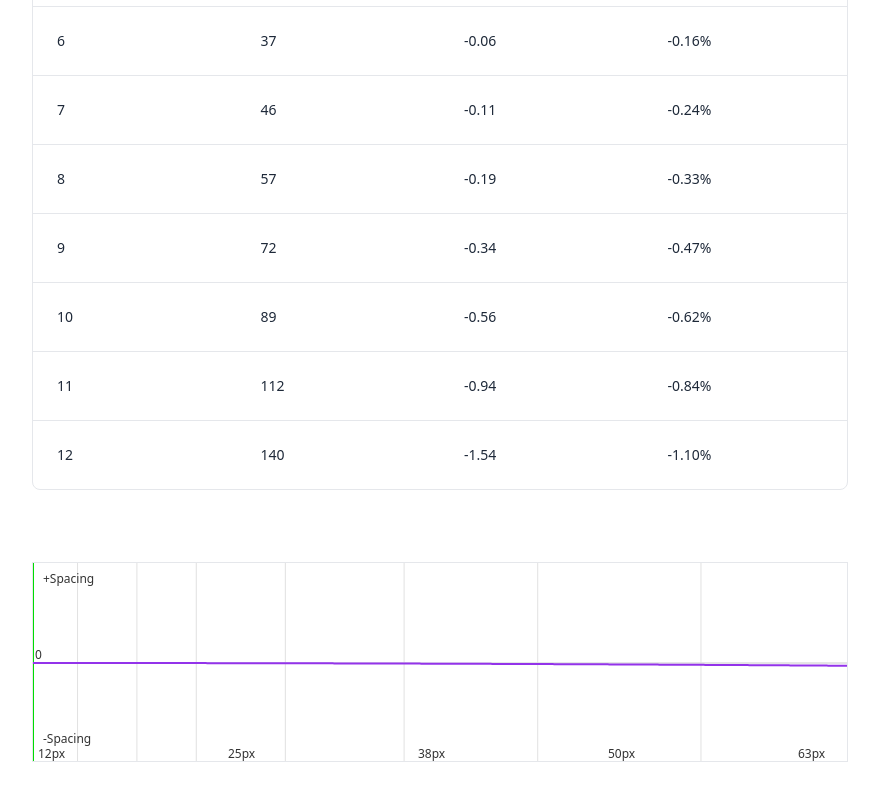
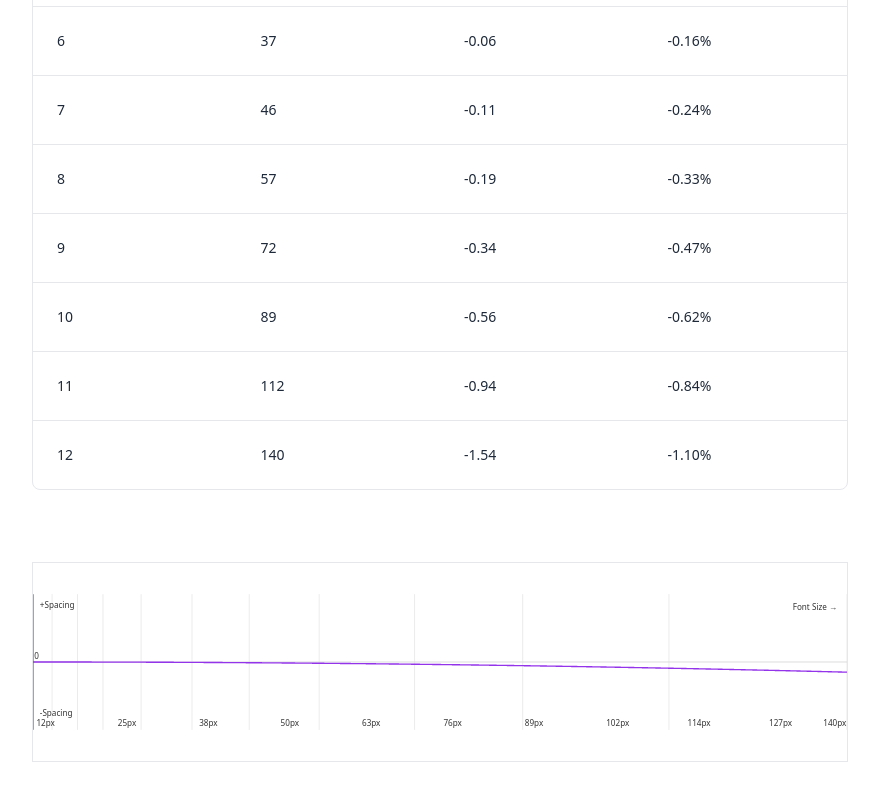
Before and after one commit to form-d/typecontrol-app, a Next.js app: page / in a window 1280 px wide. Shown: the part 1849-2649 px from the top of the page, without its empty margins (392-1271 px from the left). Built offline with nearby package versions, Linux system fonts and the light colour scheme.

Commit message:
window resize

```diff
--- a/components/main-ui/GraphCanvas.tsx
+++ b/components/main-ui/GraphCanvas.tsx
@@ -1,4 +1,4 @@
-import React from "react";
+import React, { useEffect, useRef, useState } from "react";
 import { useGlobalState } from "../../context/GlobalStateContext";
 
 interface GraphCanvasProps {
@@ -7,21 +7,50 @@ interface GraphCanvasProps {
   bezier: (diff: number) => number;
 }
 
-const WIDTH = 1900;
-const HEIGHT = 200;
+const HEIGHT = 200; // Fixed height in px
+const DEBOUNCE_MS = 100;
 
 const GraphCanvas = ({ sizes, selectedSize, bezier }: GraphCanvasProps) => {
   const { t, settings } = useGlobalState();
+  const containerRef = useRef<HTMLDivElement | null>(null);
+  const [width, setWidth] = useState(0);
 
-  // Calculate min, max and scaling factors
+  // Resize handler with debounce
+  useEffect(() => {
+    let timeout: NodeJS.Timeout | null = null;
+
+    const handleResize = () => {
+      if (timeout) clearTimeout(timeout);
+      timeout = setTimeout(() => {
+        if (containerRef.current) {
+          setWidth(containerRef.current.offsetWidth);
+        }
+      }, DEBOUNCE_MS);
+    };
+
+    window.addEventListener("resize", handleResize);
+
+    // Initial width set
+    if (containerRef.current) {
+      setWidth(containerRef.current.offsetWidth);
+    }
+
+    return () => {
+      if (timeout) clearTimeout(timeout);
+      window.removeEventListener("resize", handleResize);
+    };
+  }, []);
+
+  // Fallback for width (avoid rendering with 0 width)
+  const effectiveWidth = width > 0 ? width : 400;
+
+  // The rest of the logic is unchanged except using effectiveWidth instead of WIDTH
   const minSize = Math.min(...sizes);
   const maxSize = Math.max(...sizes);
 
-  // Functions for mapping size to X, and px to size
   const sizeToX = (size: number) =>
-    ((size - minSize) / (maxSize - minSize)) * WIDTH;
+    ((size - minSize) / (maxSize - minSize)) * effectiveWidth;
 
-  // Determine scaling for the bezier curve
   const diffHigh = maxSize - selectedSize;
   const diffLow = minSize - selectedSize;
   const spacingHigh = Math.abs(bezier(diffHigh));
@@ -30,35 +59,35 @@ const GraphCanvas = ({ sizes, selectedSize, bezier }: GraphCanvasProps) => {
   const maxAllowed = HEIGHT / 2;
   const scale = rawPeak > 0 ? maxAllowed / rawPeak : 1;
 
-  // Generate the path for the bezier graph
   const step = 1;
   let pathD = `M 0 ${HEIGHT / 2}`;
-  for (let px = 0; px <= WIDTH; px += step) {
-    const size = minSize + ((maxSize - minSize) * px) / WIDTH;
+  for (let px = 0; px <= effectiveWidth; px += step) {
+    const size = minSize + ((maxSize - minSize) * px) / effectiveWidth;
     const diff = size - selectedSize;
     const spacing = bezier(diff) * scale;
     const y = HEIGHT / 2 - (spacing * settings.bezierStrength) / 100;
     pathD += ` L ${px} ${y}`;
   }
 
-  // Tick labels for the X axis
   const steps = 10;
   const labelStep = (maxSize - minSize) / steps;
-  const pixelStep = WIDTH / steps;
+  const pixelStep = effectiveWidth / steps;
 
   return (
-    <div id="svgcanvas" className="w-full">
+    <div ref={containerRef} id="svgcanvas" className="w-full">
       <svg
         xmlns="http://www.w3.org/2000/svg"
-        width={WIDTH}
+        width="100%"
         height={HEIGHT}
+        viewBox={`0 0 ${effectiveWidth} ${HEIGHT}`}
         className="w-full max-w-full border"
+        style={{ display: "block" }}
       >
         {/* Horizontal mid-line */}
         <line
           x1={0}
           y1={HEIGHT / 2}
-          x2={WIDTH}
+          x2={effectiveWidth}
           y2={HEIGHT / 2}
           stroke="#ccc"
           strokeWidth={1}
@@ -121,7 +150,7 @@ const GraphCanvas = ({ sizes, selectedSize, bezier }: GraphCanvasProps) => {
         <text x={10} y={HEIGHT - 20} fontSize={12} fill="#333">
           {t("spacingDown")}
         </text>
-        <text x={WIDTH - 80} y={24} fontSize={12} fill="#333">
+        <text x={effectiveWidth - 80} y={24} fontSize={12} fill="#333">
           {t("fontSizeLabel")}
         </text>
 
```
